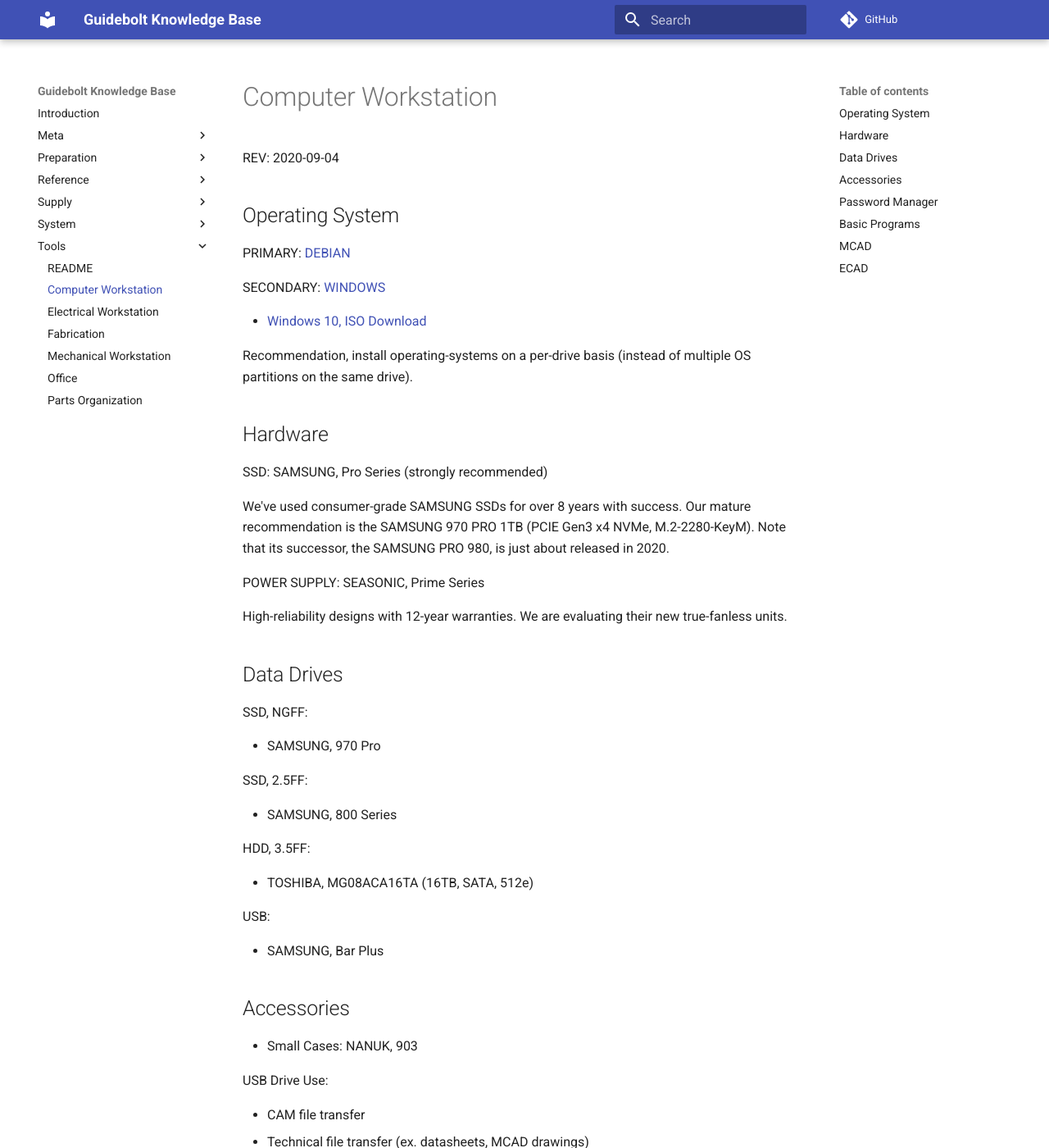
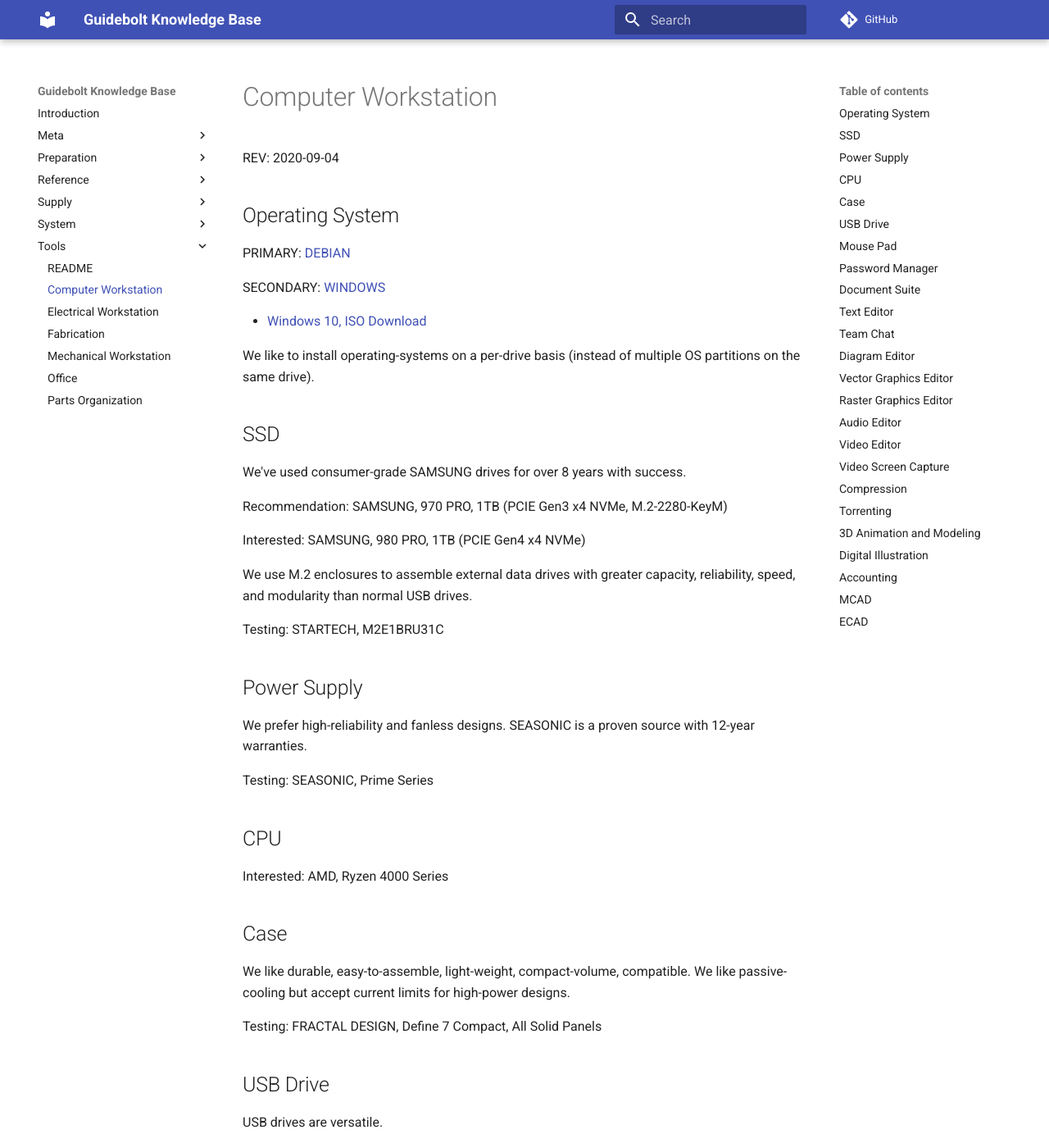
Before and after one commit to Guidebolt/knowledge, an MkDocs documentation site: the page built from docs/tools/computer-workstation.md, in a window 1280 px wide and 1400 px high. Shown: the whole window at 82% size. Built offline with MkDocs 1.6.1 and Material for MkDocs 9.7.7, drawn with Linux system fonts in a browser that asks for light colours; comment, search, counter and statistics services are not loaded; some of the changed text lies outside the part shown.

Commit message:
computer-workstation

```diff
--- a/docs/tools/computer-workstation.md
+++ b/docs/tools/computer-workstation.md
@@ -10,82 +10,121 @@ SECONDARY: [WINDOWS](https://www.microsoft.com/en-us/windows)
 
 * [Windows 10, ISO Download](https://www.microsoft.com/en-ca/software-download/windows10ISO)
 
-Recommendation, install operating-systems on a per-drive basis (instead of multiple OS partitions on the same drive).
+We like to install operating-systems on a per-drive basis (instead of multiple OS partitions on the same drive).
 
-## Hardware
+## SSD
 
-SSD: SAMSUNG, Pro Series (strongly recommended)
+We've used consumer-grade SAMSUNG drives for over 8 years with success.
 
-We've used consumer-grade SAMSUNG SSDs for over 8 years with success. Our mature recommendation is the SAMSUNG 970 PRO 1TB (PCIE Gen3 x4 NVMe, M.2-2280-KeyM). Note that its successor, the SAMSUNG PRO 980, is just about released in 2020.
+Recommendation: SAMSUNG, 970 PRO, 1TB (PCIE Gen3 x4 NVMe, M.2-2280-KeyM)
 
-POWER SUPPLY: SEASONIC, Prime Series
+Interested: SAMSUNG, 980 PRO, 1TB (PCIE Gen4 x4 NVMe)
 
-High-reliability designs with 12-year warranties. We are evaluating their new true-fanless units.
+We use M.2 enclosures to assemble external data drives with greater capacity, reliability, speed, and modularity than normal USB drives.
 
-## Data Drives
+Testing: STARTECH, M2E1BRU31C
 
-SSD, NGFF:
+## Power Supply
 
-* SAMSUNG, 970 Pro
+We prefer high-reliability and fanless designs. SEASONIC is a proven source with 12-year warranties.
 
-SSD, 2.5FF:
+Testing: SEASONIC, Prime Series
 
-* SAMSUNG, 800 Series
+## CPU
 
-HDD, 3.5FF:
+Interested: AMD, Ryzen 4000 Series
 
-* TOSHIBA, MG08ACA16TA (16TB, SATA, 512e)
+## Case
 
-USB:
+We like durable, easy-to-assemble, light-weight, compact-volume, compatible. We like passive-cooling but accept current limits for high-power designs.
 
-* SAMSUNG, Bar Plus
+Testing: FRACTAL DESIGN, Define 7 Compact, All Solid Panels
 
-## Accessories
+## USB Drive
 
-* Small Cases: NANUK, 903
+USB drives are versatile.
 
-USB Drive Use:
+* Device-to-Device File Transfer
+* Live OS Installation
+* Full Small-Disk Backup
 
-* CAM file transfer
-* Technical file transfer (ex. datasheets, MCAD drawings)
-* Full disk backup software and images (ex. CloneZilla, bare metal dev)
-* Live OS installers
+Recommendation: SAMSUNG, Bar Plus
+
+We use a dedicated case for storing USB drives.
+
+Recommendation: NANUK, 903
+
+## Mouse Pad
+
+Testing: RAZER, Gigantus V2, XXL (410mm x 910mm x 4mm)
 
 ## Password Manager
+
+We strongly recommend that you use a password-manager that works offline (without internet).
+
+We strongly recommend that you regularly save a copy of your password-database to a back-up system.
 
 [Keepass](https://keepass.info) - Free, open-source, good long-term track record. But out-dated, clunky GUI. Recommended.
 
 [KeepassXC](https://keepassxc.org/) - Free, open-source, cross-platform, modern GUI with v2.6+. A fork of Keepass with more active development that we are testing.
 
-Regularly save a copy of your password-database to a backup-system.
+## Document Suite
 
-## Basic Programs
+[Libreoffice](https://www.libreoffice.org/) - Free, open-source, high-quality, cross-platform alternative to Microsoft Word for producing text documents, spreadsheets, slideshows, and basic drawings. Great import/export compatibility for various file formats.
 
-[Libreoffice](https://www.libreoffice.org/)- Office Suite - Free, open-source, high-quality, cross-platform alternative to Microsoft Word for producing text documents, spreadsheets, slideshows, and basic drawings. Great import/export compatibility for various file formats.
+## Text Editor
 
-[Atom](https://atom.io/) - Text Editor - Free, simple, customizable integrated development environment (IDE). Developed by Github.
+[Atom](https://atom.io/) - Free, simple, customizable integrated development environment (IDE). Developed by Github.
 
-[Draw.io](https://about.draw.io/) - Diagram Maker - Free diagramming tool with emphasis on alignment and node-to-node connections. Use online with the browser app, or download the desktop app.
+[RETEXT](https://pypi.org/project/ReText/) - Markdown editor with live preview.
+
+## Team Chat
+
+[ZULIP](https://zulip.com/)
+
+## Diagram Editor
+
+[Draw.io](https://about.draw.io/) - Free diagramming tool with emphasis on alignment and node-to-node connections. Use online with the browser app, or download the desktop app.
+
+## Vector Graphics Editor
 
 [Inkscape](https://inkscape.org/) - Vector graphics editor. Create or edit logos, line art, infographics, and other line-based images.
 
+## Raster Graphics Editor
+
 [GIMP](https://www.gimp.org/) - Raster Graphics Editor - Produce, resize, crop, rotate, and retouch your photos and other dot-style image files.
+
+## Audio Editor
 
 [Audacity](https://www.audacityteam.org/) - Audio Editor - Record your voice or music, manipulate audio clips for your media library, and import-export different filetypes. Great for handling standard audio tasks like other digital audio workstations (DAWs).
 
+## Video Editor
+
 [Kdenlive](https://kdenlive.org) - Video Editor - Simple, robust video editor with primary support for Linux. Free and open source. Renders to numerous standard formats, including WebM and MP4 (AAC/HEVC).
+
+## Video Screen Capture
 
 [Open Broadcaster Software](https://obsproject.com/) - Screen Video Capture and Live Streaming Tool - Simple on-screen video recording and live streaming program.
 
+## Compression
+
 [7-zip](http://www.7-zip.org/) - File compression and archival tool.
+
+## Torrenting
 
 [Transmission](https://transmissionbt.com/download/) - Free, simple torrenting client. Recommended by Wikileaks.
 
-[Blender](https://www.blender.org/) - 3D Modeling and Animation - Free and open-source with integrated video editor. Supported by the Blender Foundation.
+## 3D Animation and Modeling
 
-[Clip Studio Paint](http://www.clipstudio.net/en) - Illustration Creator - Popular and effective digital drawing program for illustrations and manga. Formerly named Manga Studio. Use with a drawing tablet.
+[Blender](https://www.blender.org/) - Free and open-source with integrated video editor. Supported by the Blender Foundation.
 
-GNUCASH - Accounting Software
+## Digital Illustration
+
+[Clip Studio Paint](http://www.clipstudio.net/en) - Popular and effective digital drawing program for illustrations and manga. Formerly named Manga Studio. Use with a drawing tablet.
+
+## Accounting
+
+[GNUCASH](https://www.gnucash.org/)
 
 ## MCAD
 
```
Also changed, not shown: other parts of docs/tools/computer-workstation.md (+3 -3 lines).
